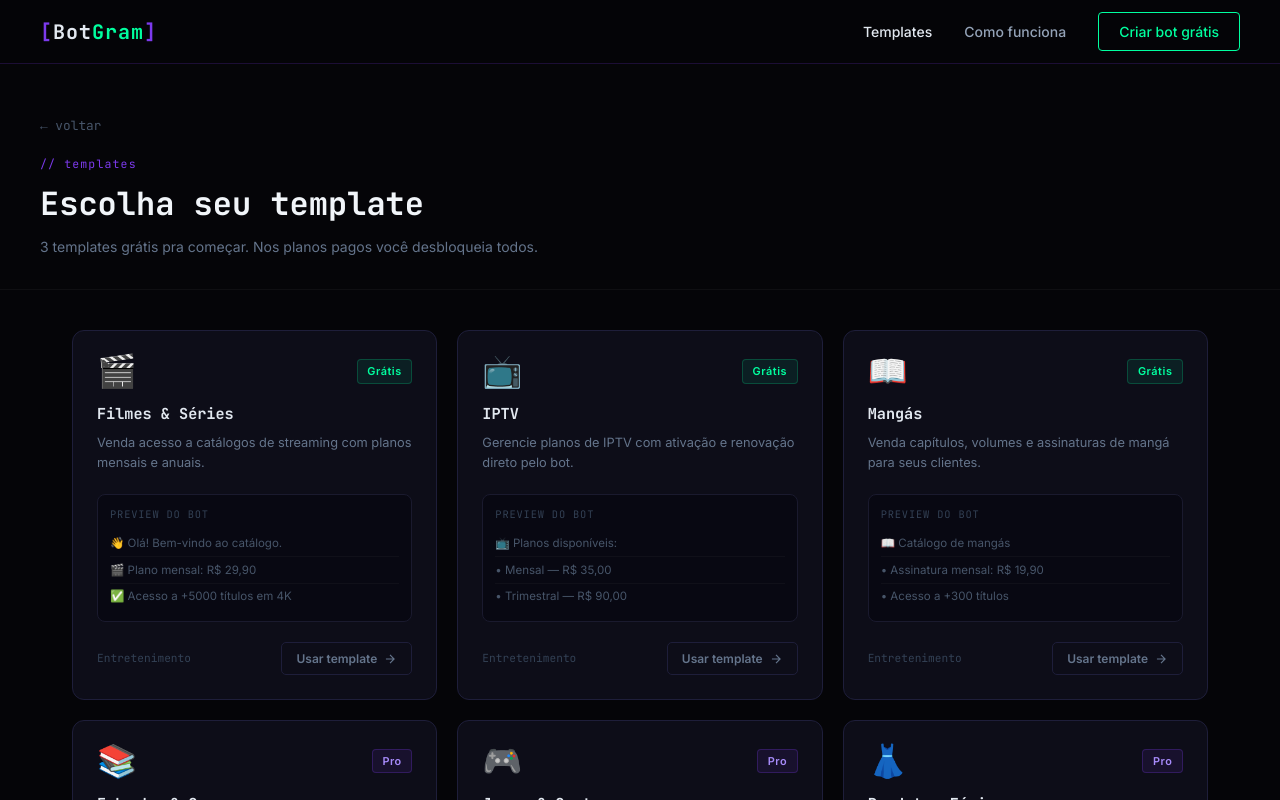
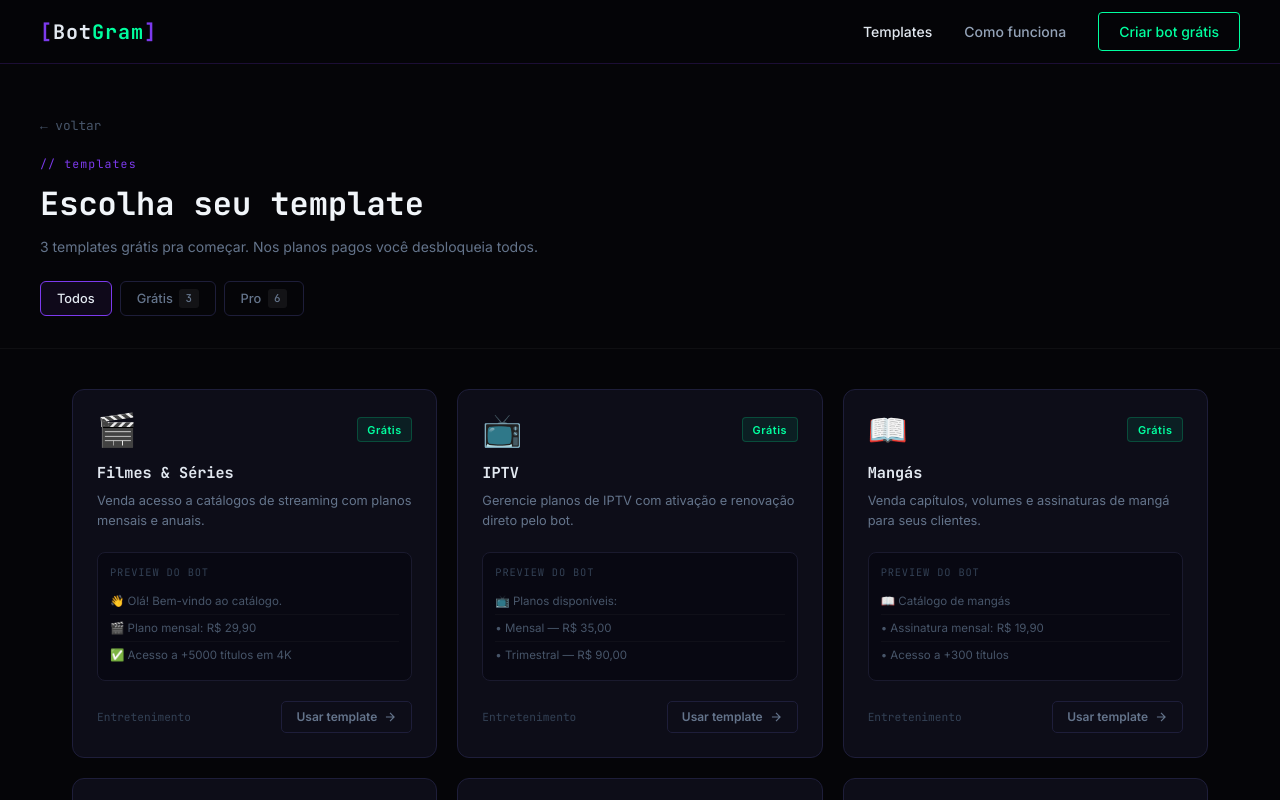
Before and after one commit to Pedroaruana/BotGram, an Angular app: page /templates in a window 1280 px wide. Shown: the top 800 px of the page. Built offline with nearby package versions, Linux system fonts and the light colour scheme.

Commit message:
filter tabs na pagina de templates

```diff
--- a/src/app/pages/templates/templates.html
+++ b/src/app/pages/templates/templates.html
@@ -8,12 +8,30 @@
         <h1>Escolha seu template</h1>
         <p>3 templates grátis pra começar. Nos planos pagos você desbloqueia todos.</p>
       </div>
+
+      <div class="filters">
+        @for (f of filters; track f.value) {
+          <button
+            class="filter-btn"
+            [class.active]="activeFilter() === f.value"
+            (click)="setFilter(f.value)"
+          >
+            {{ f.label }}
+            @if (f.value === 'gratis') {
+              <span class="filter-count">3</span>
+            }
+            @if (f.value === 'pro') {
+              <span class="filter-count">6</span>
+            }
+          </button>
+        }
+      </div>
     </div>
   </div>
 
   <div class="grid-wrapper">
     <div class="templates-grid">
-      @for (template of templates; track template.id) {
+      @for (template of templates(); track template.id) {
         <app-template-card
           [template]="template"
           (onSelect)="onTemplateSelect($event)"
--- a/src/app/pages/templates/templates.scss
+++ b/src/app/pages/templates/templates.scss
@@ -48,6 +48,46 @@
   }
 }
 
+.filters {
+  display: flex;
+  gap: 0.5rem;
+  margin-top: 1.5rem;
+}
+
+.filter-btn {
+  display: inline-flex;
+  align-items: center;
+  gap: 0.4rem;
+  padding: 0.4rem 1rem;
+  background: transparent;
+  border: 1px solid #1e1e3a;
+  border-radius: 6px;
+  color: #64748b;
+  font-size: 0.8rem;
+  font-weight: 500;
+  cursor: pointer;
+  transition: border-color 0.2s, color 0.2s, background 0.2s;
+
+  &:hover {
+    border-color: rgba(124, 58, 237, 0.3);
+    color: #94a3b8;
+  }
+
+  &.active {
+    border-color: #7c3aed;
+    color: #e2e8f0;
+    background: rgba(124, 58, 237, 0.08);
+  }
+}
+
+.filter-count {
+  padding: 0.1rem 0.4rem;
+  background: rgba(255,255,255,0.06);
+  border-radius: 3px;
+  font-size: 0.68rem;
+  font-family: 'JetBrains Mono', monospace;
+}
+
 .grid-wrapper {
   max-width: 1200px;
   margin: 0 auto;
--- a/src/app/pages/templates/templates.ts
+++ b/src/app/pages/templates/templates.ts
@@ -1,6 +1,8 @@
-import { Component } from '@angular/core';
+import { Component, computed, signal } from '@angular/core';
 import { RouterLink } from '@angular/router';
 import { TemplateCard, BotTemplate } from '../../shared/template-card/template-card';
+
+type Filter = 'todos' | 'gratis' | 'pro';
 
 @Component({
   selector: 'app-templates',
@@ -9,7 +11,9 @@ import { TemplateCard, BotTemplate } from '../../shared/template-card/template-c
   styleUrl: './templates.scss',
 })
 export class Templates {
-  templates: BotTemplate[] = [
+  activeFilter = signal<Filter>('todos');
+
+  allTemplates: BotTemplate[] = [
     {
       id: 1,
       icon: '🎬',
@@ -93,9 +97,24 @@ export class Templates {
     },
   ];
 
-  selected: BotTemplate | null = null;
+  templates = computed(() => {
+    const f = this.activeFilter();
+    if (f === 'gratis') return this.allTemplates.filter(t => t.free);
+    if (f === 'pro') return this.allTemplates.filter(t => !t.free);
+    return this.allTemplates;
+  });
+
+  filters: { label: string; value: Filter }[] = [
+    { label: 'Todos', value: 'todos' },
+    { label: 'Grátis', value: 'gratis' },
+    { label: 'Pro', value: 'pro' },
+  ];
+
+  setFilter(f: Filter) {
+    this.activeFilter.set(f);
+  }
 
   onTemplateSelect(template: BotTemplate) {
-    this.selected = template;
+    console.log('template selecionado:', template.name);
   }
 }
```
